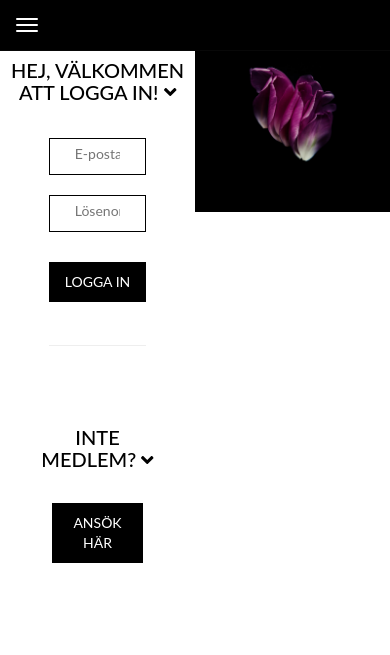
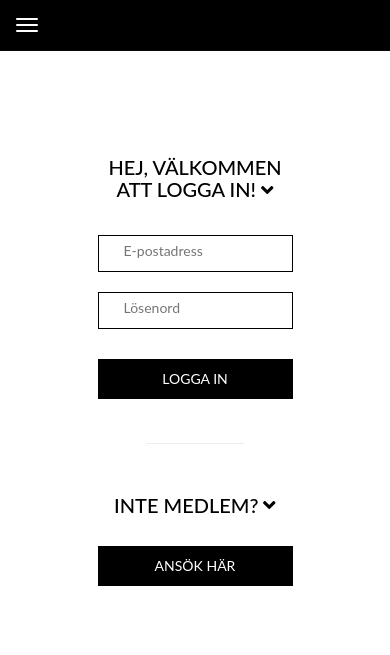
Before and after one commit to nicholkaren/granza, a PHP site: page /index.php?action=login in a window 390 px wide. Shown: the top 655 px of the page. Run offline with PHP 8.4, Linux system fonts and the light colour scheme; data that the repository does not hold is empty; some libraries are stand-ins or nearby versions.

Commit message:
Login mobilanpassad

```diff
--- a/css/storefront/login.css
+++ b/css/storefront/login.css
@@ -98,7 +98,7 @@ input[type="checkbox"] {
 img.create_canvas {
 	width: 100%;
 	height: auto;
-	margin-top: 8.7%;
+	margin-top: 11%;
 }
 
 .main_wrapper {
@@ -171,3 +171,36 @@ hr {
 	width: 50%;
 	margin: 0 auto;
 }
+
+
+
+@media all and (min-width:300px) and (max-width: 766px) {
+
+	.main_wrapper {
+		display: block;
+		padding-top: 40%;
+	}
+
+	h2.login_title {
+		margin-top: 0%;
+	}
+
+	form {
+    	width: 100%;
+	}
+
+	h2.create_title {
+		padding-top: 50px;
+		width: 100%;
+	}
+
+	button#send {
+		width: 100%;
+		border: none;
+	}
+
+	img.create_canvas {
+		display: none;
+	}
+
+}
```
Also changed, not shown: templates/parts/login_tpl.php (+1 -16 lines).
